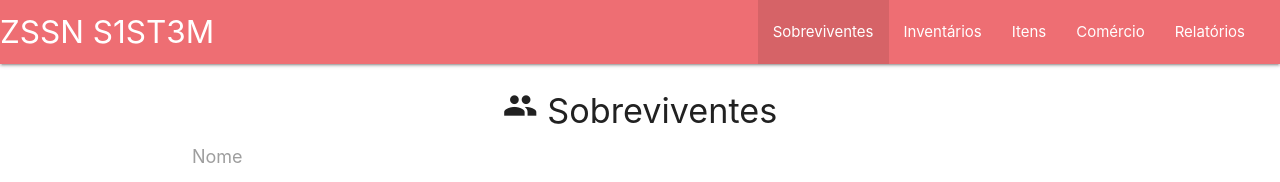
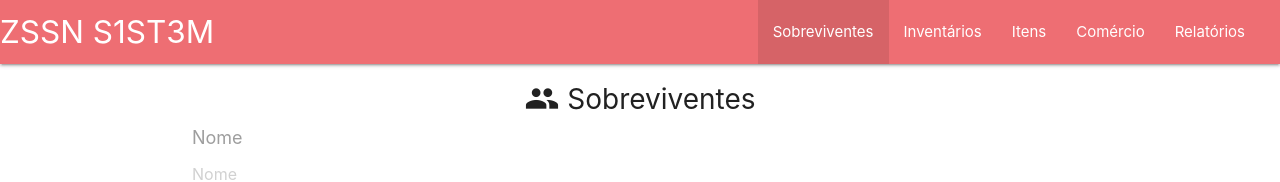
Before and after one commit to Eslley/ZSSN-Project, a Vue app in the folder zssnfront/: page / in a window 1280 px wide. Shown: the top 182 px of the page. Built offline with nearby package versions, Linux system fonts and the light colour scheme; no server answers.

Commit message:
frontend: Ajustes nos estilos

```diff
--- a/zssnfront/src/App.vue
+++ b/zssnfront/src/App.vue
@@ -91,4 +91,15 @@ export default {
     font-size: 35px;
     line-height: inherit;
   }
+
+  .subtitle-page {
+      font-size:28px;
+      line-height:24px;
+  }
+
+  .subtitle-page .material-icons {
+      display: inline-flex;
+      vertical-align: top;
+  }
+
 </style>
--- a/zssnfront/src/components/Comercio.vue
+++ b/zssnfront/src/components/Comercio.vue
@@ -1,6 +1,9 @@
 <template>
-    <div>
-        Comercio
+
+    <div class="container">
+
+      <h4 class="center-align subtitle-page"><i class="material-icons">swap_horiz</i> Comércio</h4>
+
     </div>
 </template>
 
--- a/zssnfront/src/components/Inventarios.vue
+++ b/zssnfront/src/components/Inventarios.vue
@@ -2,7 +2,7 @@
 
   <div class="container">
 
-      <h4 class="center-align"><i class="material-icons">domain</i> Inventários</h4>
+      <h4 class="center-align subtitle-page"><i class="material-icons">domain</i> Inventários</h4>
 
     <table class="center">
 
--- a/zssnfront/src/components/Itens.vue
+++ b/zssnfront/src/components/Itens.vue
@@ -2,7 +2,7 @@
 
     <div class="container">
 
-      <h4 class="center-align"><i class="material-icons">view_list</i> Itens</h4>
+      <h4 class="center-align subtitle-page"><i class="material-icons">view_list</i> Itens</h4>
 
       <Message :msg="msg" v-show="msg" />
 
@@ -139,10 +139,14 @@
 }
 </script>
 
-<style>
+<style scoped>
 
   .modal {
     top: 40% !important;
   }
 
+  form button {
+    margin: 30px 0 20px 0;
+  }
+
 </style>
--- a/zssnfront/src/components/Relatorios.vue
+++ b/zssnfront/src/components/Relatorios.vue
@@ -2,7 +2,7 @@
 
     <div class="container">
 
-        <h4 class="center-align"><i class="material-icons">report</i> Relatórios da ZSSN</h4>
+        <h4 class="center-align subtitle-page"><i class="material-icons">report</i> Relatórios da ZSSN</h4>
 
         <form>
 
--- a/zssnfront/src/components/Sobreviventes.vue
+++ b/zssnfront/src/components/Sobreviventes.vue
@@ -2,7 +2,7 @@
 
     <div class="container">
 
-        <h4 class="center-align"><i class="material-icons">people</i> Sobreviventes</h4>
+        <h4 class="center-align subtitle-page"><i class="material-icons">people</i> Sobreviventes</h4>
 
         <Message :msg="msg" v-show="msg" />
 
```
